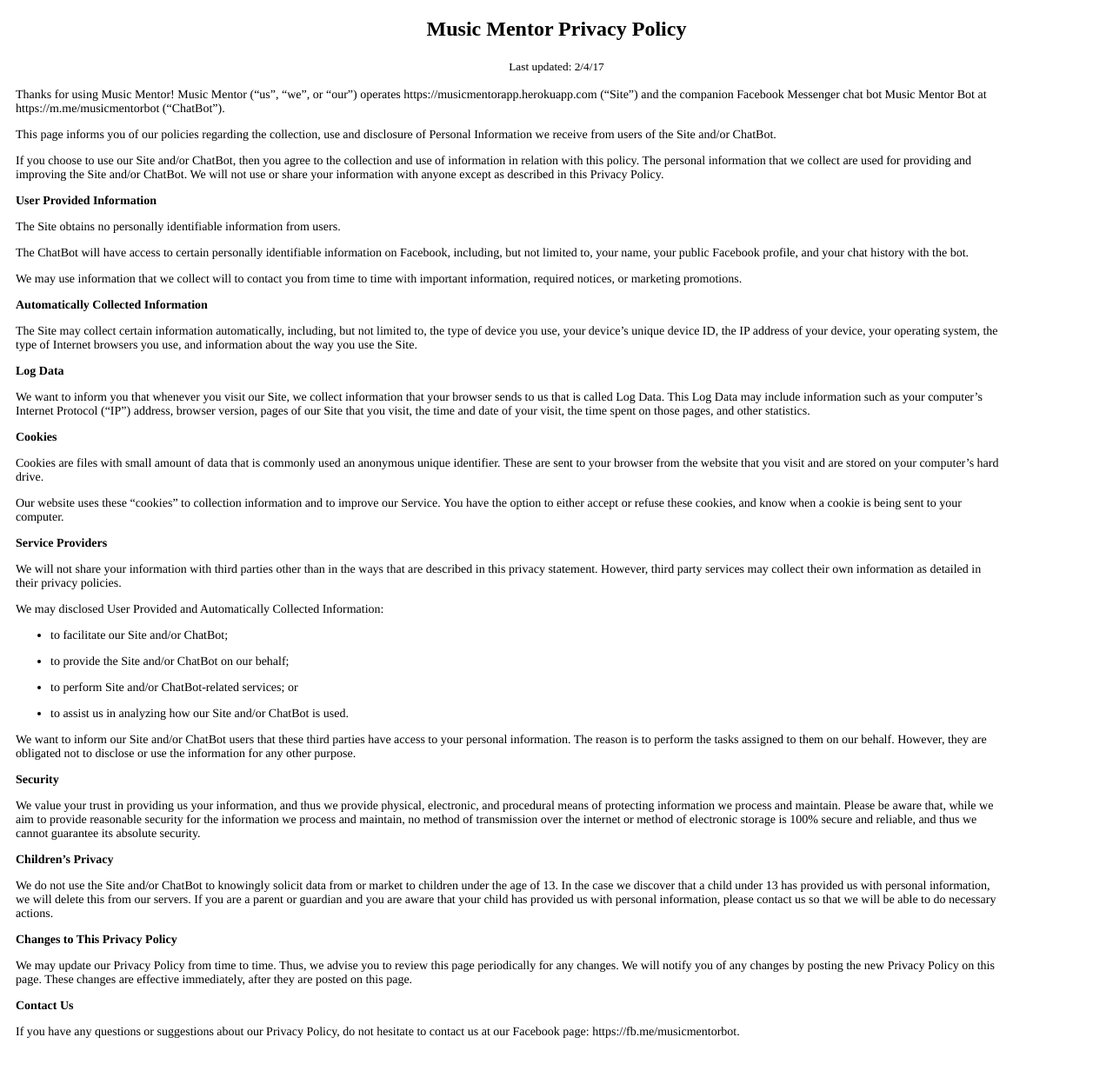
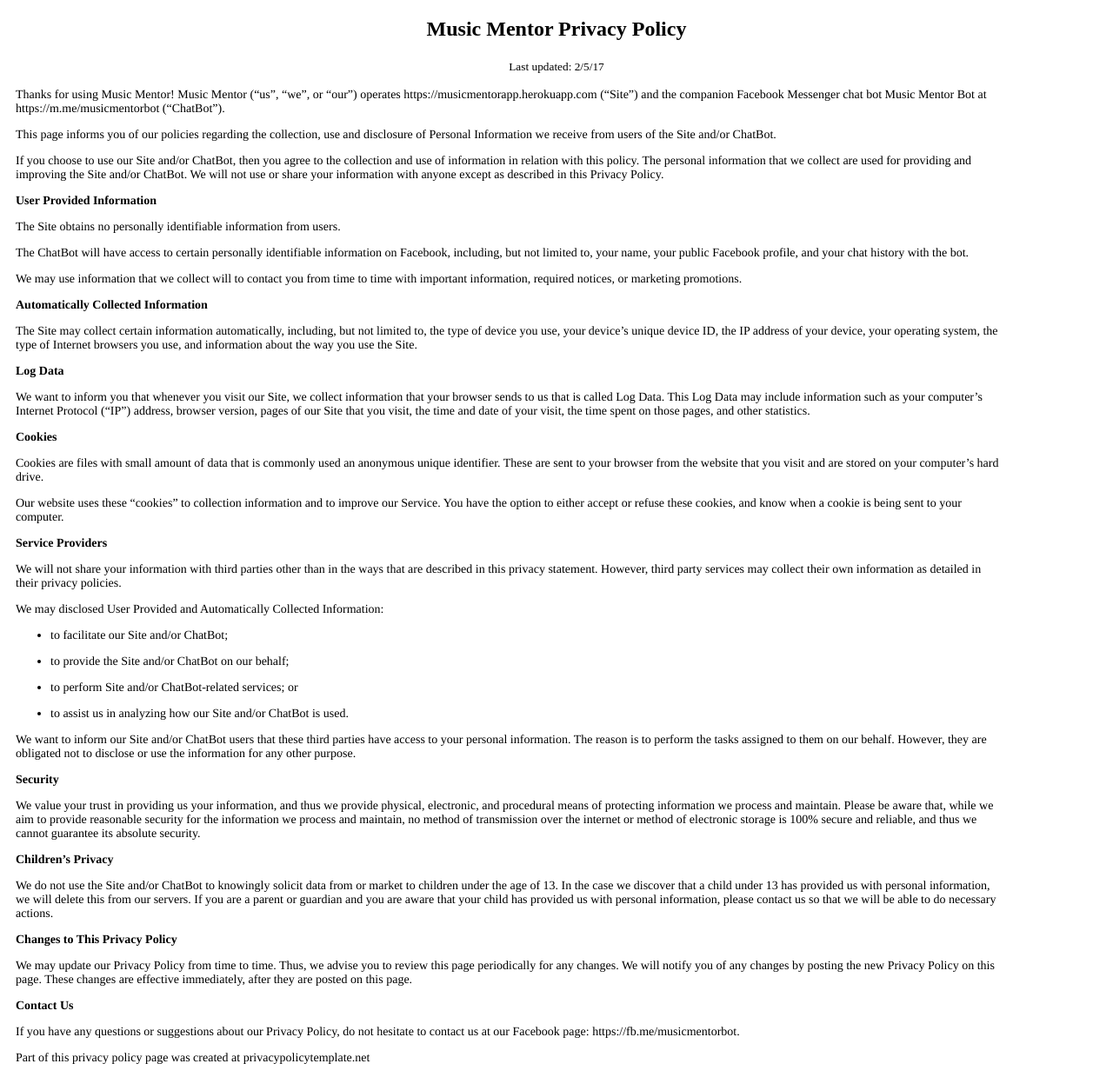
Before and after one commit to anthonyc1/MusicMentorApp, a Flask app: page /privacypolicy in a window 1280 px wide. Shown: the whole page at 87% size. Before the commit the page ends 1194 px from the top, so only its background shows below. Run offline with Flask 2, Linux system fonts and the light colour scheme.

Commit message:
update privacy policy page

```diff
--- a/templates/privacypolicy.html
+++ b/templates/privacypolicy.html
@@ -22,7 +22,7 @@
 </head>
 <body>
 <h2 style="text-align: center;">Music Mentor Privacy Policy</h2>
-<p style="text-align: center;"><small>Last updated: 2/4/17</small></p>
+<p style="text-align: center;"><small>Last updated: 2/5/17</small></p>
 <div id="privacy">
 <p>
 Thanks for using Music Mentor! Music Mentor (“us”, “we”, or “our”) operates https://musicmentorapp.herokuapp.com (“Site”) and the companion Facebook Messenger chat bot Music Mentor Bot at https://m.me/musicmentorbot (“ChatBot”).
@@ -84,6 +84,7 @@ We may update our Privacy Policy from time to time. Thus, we advise you to revie
 </p><p>
 If you have any questions or suggestions about our Privacy Policy, do not hesitate to contact us at our Facebook page: https://fb.me/musicmentorbot.
 </p>
+<p>Part of this privacy policy page was created at privacypolicytemplate.net</p>
 </div>
 </body>
 </html>
```
